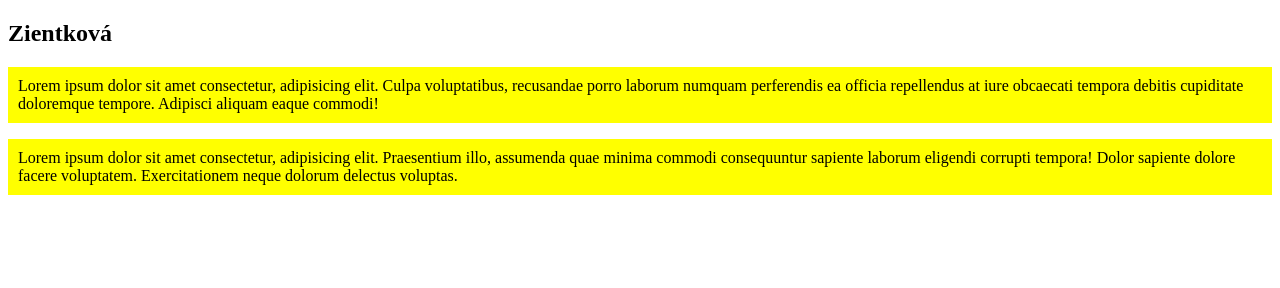
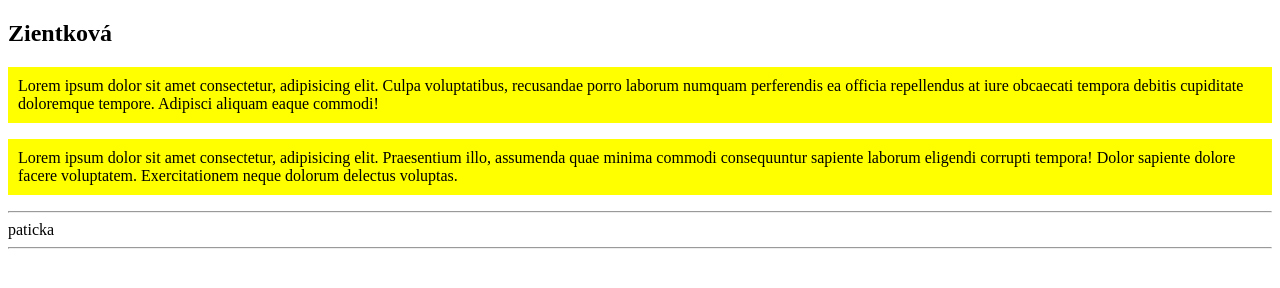
Before and after one commit to zientkovaa/zientkova2, a plain HTML site: page index.html in a window 1280 px wide. Drawn offline with Linux system fonts and the light colour scheme.

Commit message:
přidání patičky

```diff
--- a/index.html
+++ b/index.html
@@ -13,6 +13,7 @@
 
     <p>Lorem ipsum dolor sit amet consectetur, adipisicing elit. Praesentium illo, assumenda quae minima commodi consequuntur sapiente laborum eligendi corrupti tempora! Dolor sapiente dolore facere voluptatem. Exercitationem neque dolorum delectus voluptas.</p>
 
+    <hr>paticka<hr>
 
 </body>
 </html>
```
